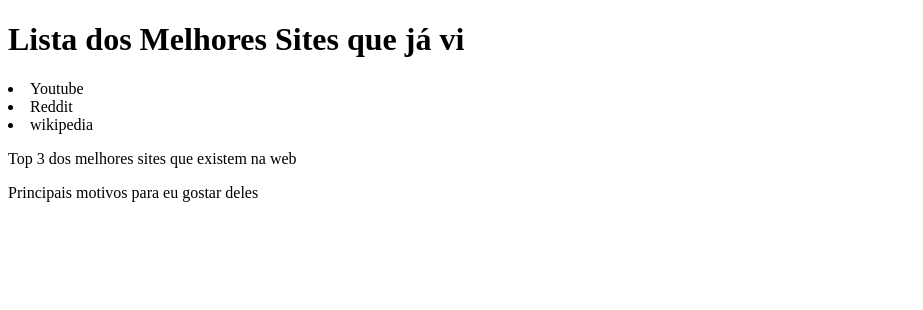
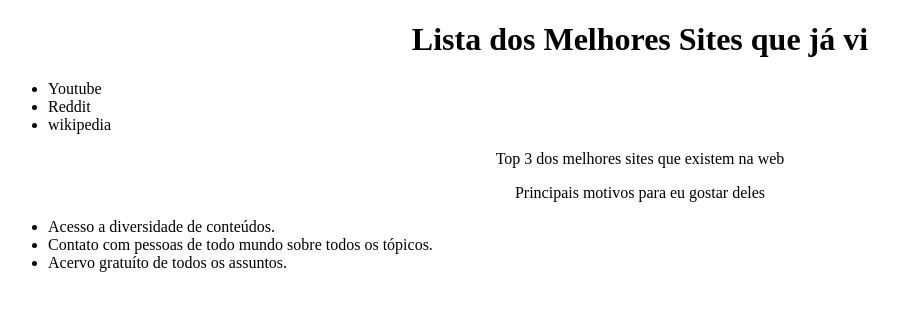
Before and after one commit to tuliotofani/Trybe-exercicios, a plain HTML site: page Fundamentos/Bloco_3_introdução_a_html_e_CSS/dia-3-html-css-seletores-e-posicionamento/index2.html in a window 1280 px wide. Shown: the whole page, without its empty margins (0-923 px from the left). Drawn offline with Linux system fonts and the light colour scheme.

Commit message:
resolução exercício fixar I

```diff
--- a/Fundamentos/Bloco_3_introdução_a_html_e_CSS/dia-3-html-css-seletores-e-posicionamento/index2.html
+++ b/Fundamentos/Bloco_3_introdução_a_html_e_CSS/dia-3-html-css-seletores-e-posicionamento/index2.html
@@ -7,11 +7,17 @@
   </head>
   <body>
     <h1>Lista dos Melhores Sites que já vi</h1>
-        <li>Youtube</li>
-        <li>Reddit</li>
-        <li>wikipedia</li>
-
-    <p>Top 3 dos melhores sites que existem na web</p>
+        <ul>
+            <li>Youtube</li>
+            <li>Reddit</li>
+            <li>wikipedia</li>
+        </ul>
+    <p id="motivos">Top 3 dos melhores sites que existem na web</p>
     <p>Principais motivos para eu gostar deles</p>
+        <ul>
+            <li>Acesso a diversidade de conteúdos.</li>
+            <li>Contato com pessoas de todo mundo sobre todos os tópicos.</li>
+            <li>Acervo gratuíto de todos os assuntos.</li>
+        </ul>
   </body>
 </html>
--- a/Fundamentos/Bloco_3_introdução_a_html_e_CSS/dia-3-html-css-seletores-e-posicionamento/style2.css
+++ b/Fundamentos/Bloco_3_introdução_a_html_e_CSS/dia-3-html-css-seletores-e-posicionamento/style2.css
@@ -0,0 +1,12 @@
+h1, p {
+    text-align: center;
+}
+
+li:hover {
+    background-color: blue;
+    list-style: none;
+}
+
+#motivos:active {
+    font-style: italic
+}
```
